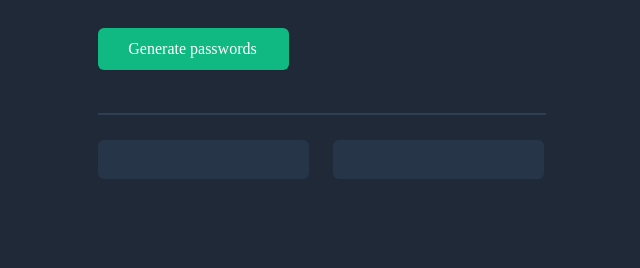
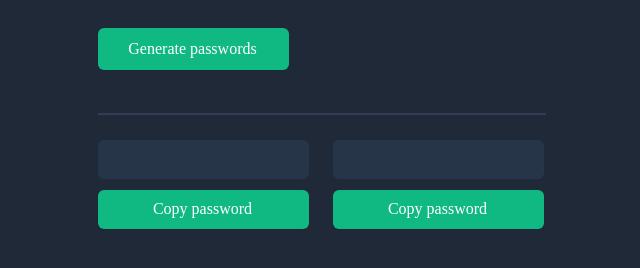
Before and after one commit to iLVL-Key/password-generator, a plain HTML site: page index.html in a window 1280 px wide. Shown: the part 320-588 px from the top of the page, without its empty margins (16-656 px from the left). Drawn offline with nearby package versions, Linux system fonts and the light colour scheme.

Commit message:
added copy function

```diff
--- a/index.css
+++ b/index.css
@@ -37,7 +37,7 @@ h1 {
     color: #D5D4D8;
 }
 
-button {
+#generatePassword-btn {
     display: flex;
     flex-direction: row;
     justify-content: center;
@@ -49,6 +49,44 @@ button {
     height: 42px;
     left: 52px;
     top: 284px;
+    border: none;
+    background: #10B981;
+    box-shadow: 0px 1px 2px rgba(0, 0, 0, 0.05);
+    border-radius: 6px;
+    color: #FFFFFF;
+}
+
+#copyPasswordOne-btn {
+    display: flex;
+    flex-direction: row;
+    justify-content: center;
+    align-items: center;
+    padding: 9px 17px 9px 15px;
+    gap: 12px;
+    position: absolute;
+    width: 211px;
+    height: 39px;
+    left: 52px;
+    top: 446px;
+    border: none;
+    background: #10B981;
+    box-shadow: 0px 1px 2px rgba(0, 0, 0, 0.05);
+    border-radius: 6px;
+    color: #FFFFFF;
+}
+
+#copyPasswordTwo-btn {
+    display: flex;
+    flex-direction: row;
+    justify-content: center;
+    align-items: center;
+    padding: 9px 17px 9px 15px;
+    gap: 12px;
+    position: absolute;
+    width: 211px;
+    height: 39px;
+    left: 287px;
+    top: 446px;
     border: none;
     background: #10B981;
     box-shadow: 0px 1px 2px rgba(0, 0, 0, 0.05);
--- a/index.html
+++ b/index.html
@@ -6,7 +6,9 @@
         <h1>Generate a<br>
         <span style="color:#4ADF86;">random password</span></h1>
         <p id="supportingText-el">Never use an insecure password again.</p>
-        <button onclick="generatePasswords()">Generate passwords</button>
+        <button id="generatePassword-btn" onclick="generatePasswords()">Generate passwords</button>
+        <button id="copyPasswordOne-btn" onclick="copyPasswordOne()">Copy password</button>
+        <button id="copyPasswordTwo-btn" onclick="copyPasswordTwo()">Copy password</button>
         <hr>
         <div id="boxOne-el"></div>
         <div id="boxTwo-el"></div>
--- a/index.js
+++ b/index.js
@@ -5,6 +5,8 @@ let passwordLength = 15
 
 let passwordOneEl = document.getElementById("passwordOne-el")
 let passwordTwoEl = document.getElementById("passwordTwo-el")
+let copyPasswordOneBtn = document.getElementById("copyPasswordOne-btn")
+let copyPasswordTwoBtn = document.getElementById("copyPasswordTwo-btn")
 
 function generatePasswords() {
     //console.log(passwordOneEl)
@@ -19,3 +21,17 @@ function generatePasswords() {
         passwordTwoEl.textContent += characters[randomIndex]
     }
 }
+
+function copyPasswordOne() {
+    let copyText = document.getElementById("passwordOne-el")
+    navigator.clipboard.writeText(copyText.textContent);
+    copyPasswordOneBtn.textContent = "Password copied!"
+    copyPasswordTwoBtn.textContent = "Copy password"
+}
+
+function copyPasswordTwo() {
+    let copyText = document.getElementById("passwordTwo-el")
+    navigator.clipboard.writeText(copyText.textContent);
+    copyPasswordTwoBtn.textContent = "Password copied!"
+    copyPasswordOneBtn.textContent = "Copy password"
+}
```
